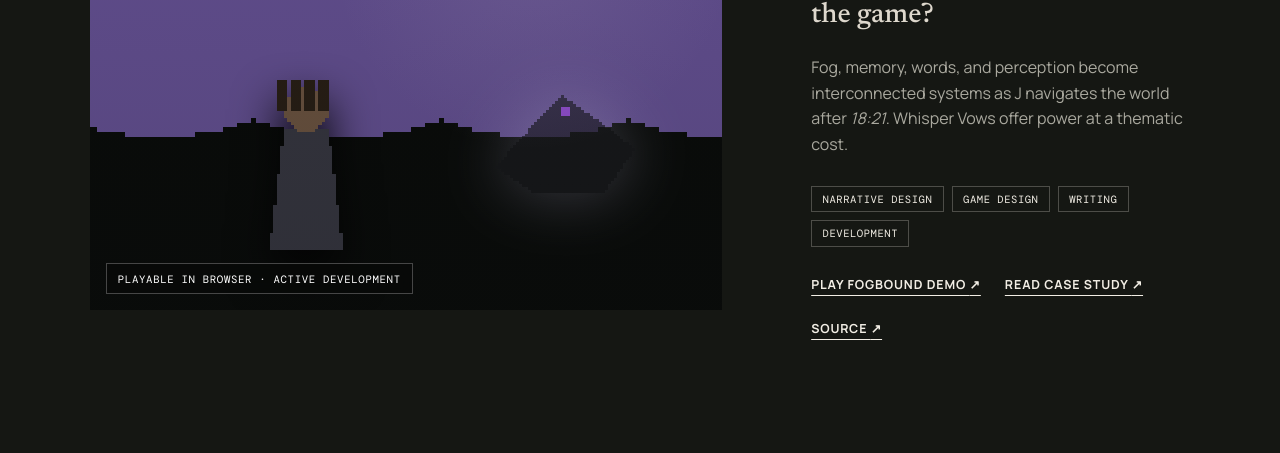
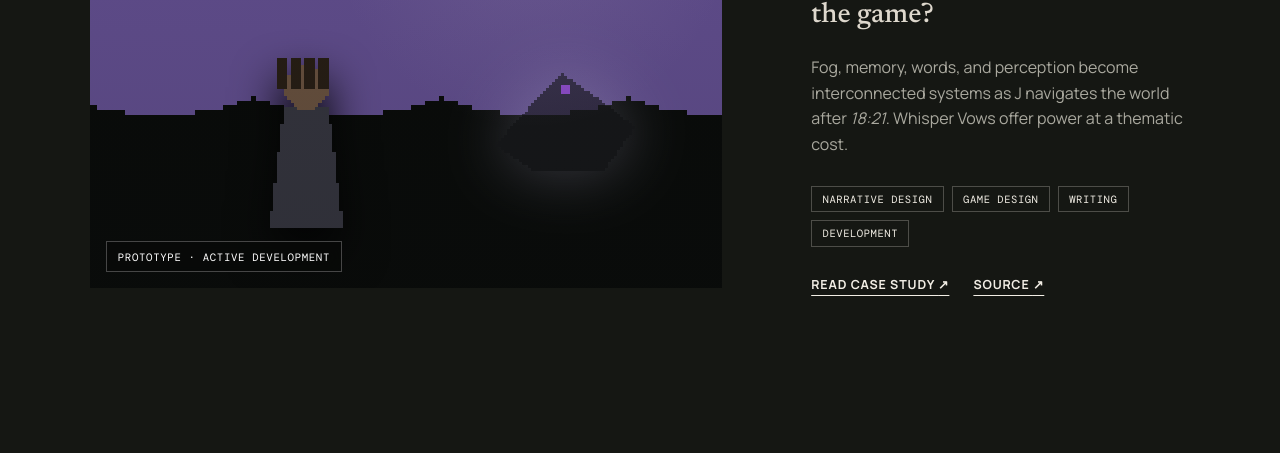
Before and after one commit to dlindsey251/dermyrius-portfolio, a plain HTML site: page index.html in a window 1280 px wide. Shown: the part 1444-1897 px from the top of the page. Drawn offline with nearby package versions, Linux system fonts and the light colour scheme.

Commit message:
Remove Fogbound Demo play link

```diff
--- a/index.html
+++ b/index.html
@@ -56,13 +56,13 @@
         </div>
 
         <article class="project project-featured reveal">
-          <a class="project-visual demo-scene" href="https://fogbound-demo-game.vercel.app" target="_blank" rel="noreferrer" aria-label="Play Fogbound Demo in the browser">
+          <a class="project-visual demo-scene" href="https://github.com/dlindsey251/fogbound_demo" target="_blank" rel="noreferrer" aria-label="View Fogbound Demo case study on GitHub">
             <img class="demo-layer demo-far" src="assets/demo-far.png" alt="" />
             <img class="demo-layer demo-mid" src="assets/demo-mid.png" alt="" />
             <img class="demo-layer demo-front" src="assets/demo-front.png" alt="" />
             <img class="demo-character" src="assets/demo-j.png" alt="J holding his Relic in the forest" />
             <img class="demo-beast" src="assets/demo-beast.png" alt="The Beast watching from the fog" />
-            <span class="visual-label">Playable in browser · Active development</span>
+            <span class="visual-label">Prototype · Active development</span>
           </a>
           <div class="project-copy">
             <div class="project-index">01</div>
@@ -74,7 +74,6 @@
               <li>Narrative Design</li><li>Game Design</li><li>Writing</li><li>Development</li>
             </ul>
             <div class="project-links">
-              <a href="https://fogbound-demo-game.vercel.app" target="_blank" rel="noreferrer">Play Fogbound Demo <span>↗</span></a>
               <a href="https://github.com/dlindsey251/fogbound_demo#readme" target="_blank" rel="noreferrer">Read case study <span>↗</span></a>
               <a href="https://github.com/dlindsey251/fogbound_demo" target="_blank" rel="noreferrer">Source <span>↗</span></a>
             </div>
```
